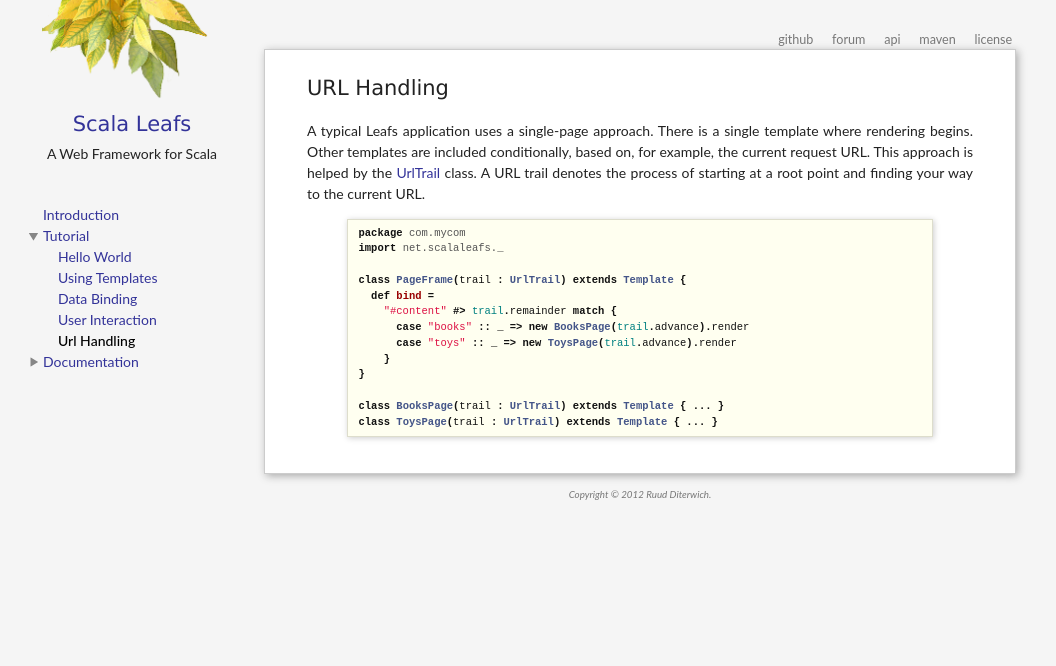
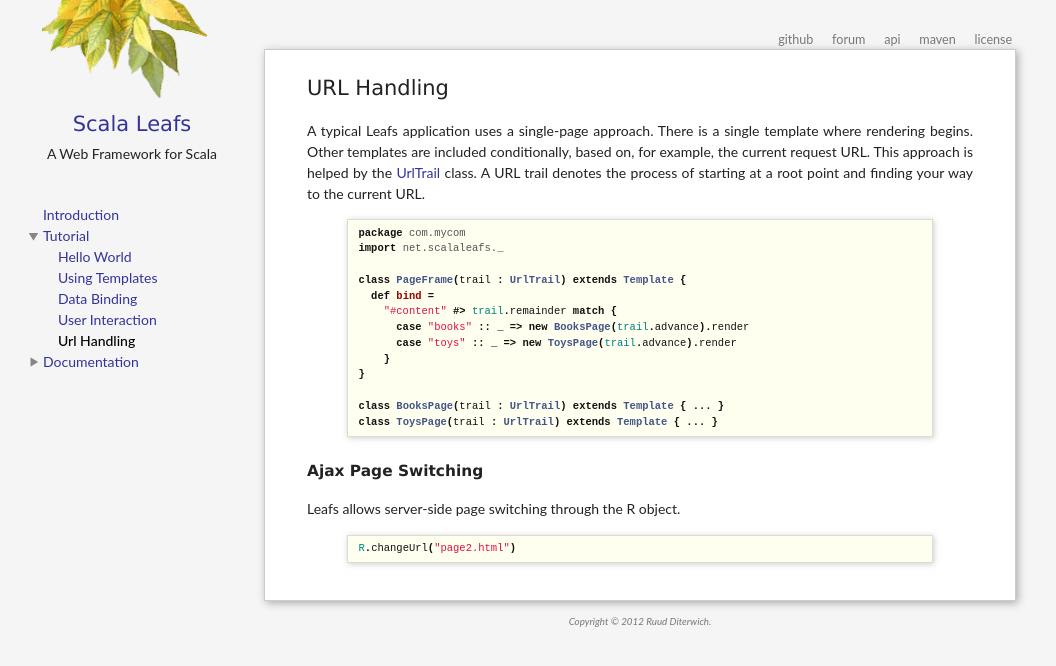
Before and after one commit to scalastuff/scalaleafs, a Jekyll site: the page built from url-handling.md, in a window 1280 px wide. Shown: the top 666 px of the page, without its empty margins (0-1056 px from the left). Built offline with Jekyll 4.4.1, drawn with Linux system fonts in a browser that asks for light colours.

Commit message:
Updated url-handling.md

```diff
--- a/url-handling.md
+++ b/url-handling.md
@@ -20,3 +20,11 @@
 class BooksPage(trail : UrlTrail) extends Template { ... }
 class ToysPage(trail : UrlTrail) extends Template { ... }
 {% endhighlight %}
+
+<h2>Ajax Page Switching</h2>
+
+Leafs allows server-side page switching through the R object.
+
+{% highlight scala %}
+R.changeUrl("page2.html")
+{% endhighlight %}
```
